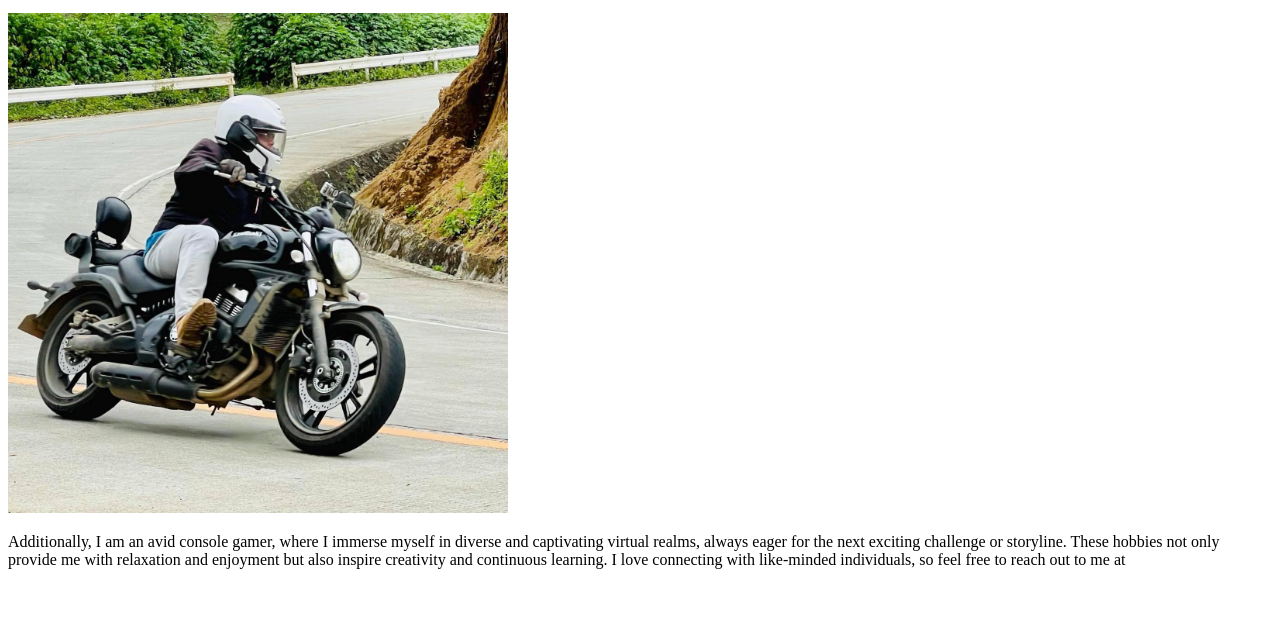
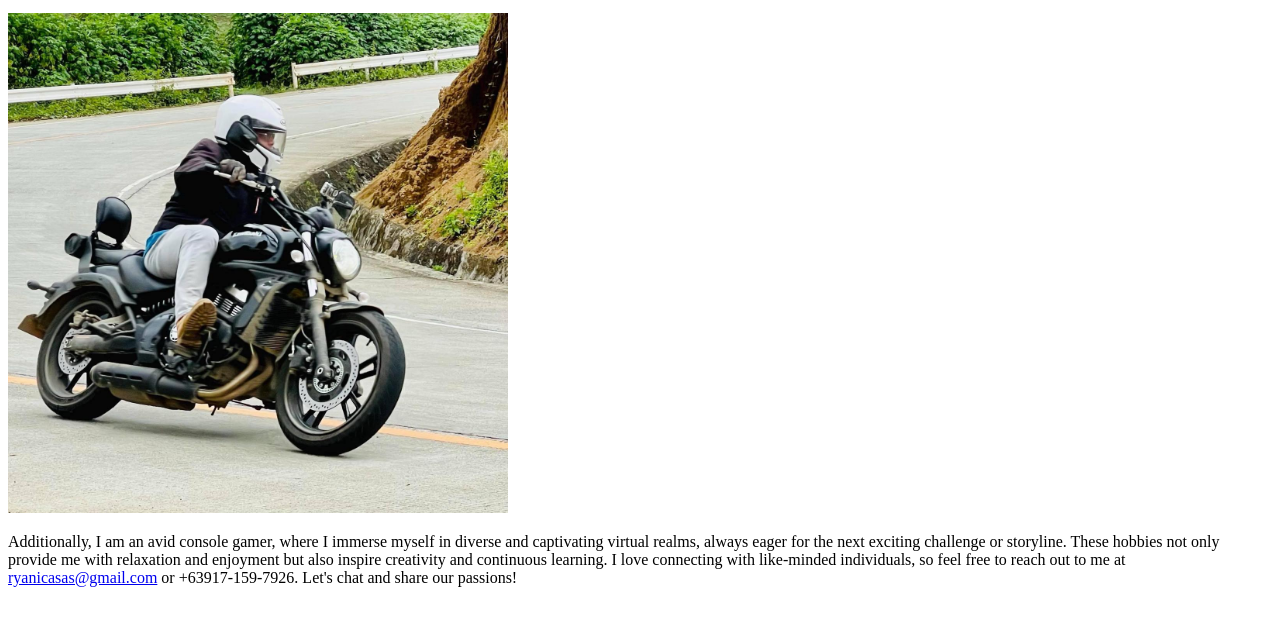
Before and after one commit to ryandev1116/ryan-s-resume, a plain HTML site: page hobbies.html in a window 1280 px wide. Shown: the part 137-762 px from the top of the page. Drawn offline with Linux system fonts and the light colour scheme.

Commit message:
Update hobbies.html

```diff
--- a/hobbies.html
+++ b/hobbies.html
@@ -10,6 +10,6 @@
 <p>Outside of work, I have a deep passion for motorcycling, particularly enjoying the thrill and serenity of navigating through mountain twisties. There's nothing quite like the feeling of freedom and adventure that comes with each ride. I'm also an enthusiastic reader, constantly diving into both fiction and non-fiction novels. Whether it's exploring imaginative worlds or gaining new insights from real-life stories, I find great joy and inspiration in reading.</p>
 <img src="Images/Ryan Motorcycle.jpg" alt="Ryan riding a motorcycle" height="500">
 
-<p>Additionally, I am an avid console gamer, where I immerse myself in diverse and captivating virtual realms, always eager for the next exciting challenge or storyline. These hobbies not only provide me with relaxation and enjoyment but also inspire creativity and continuous learning. I love connecting with like-minded individuals, so feel free to reach out to me at <a href="mailto:ryanicasas@gmail.com>ryanicasas@gmail.com</a> or +63917-159-7926. Let's chat and share our passions!</p>
+<p>Additionally, I am an avid console gamer, where I immerse myself in diverse and captivating virtual realms, always eager for the next exciting challenge or storyline. These hobbies not only provide me with relaxation and enjoyment but also inspire creativity and continuous learning. I love connecting with like-minded individuals, so feel free to reach out to me at <a href="mailto:ryanicasas@gmail.com">ryanicasas@gmail.com</a> or +63917-159-7926. Let's chat and share our passions!</p>
 </body>
 </html>
```
